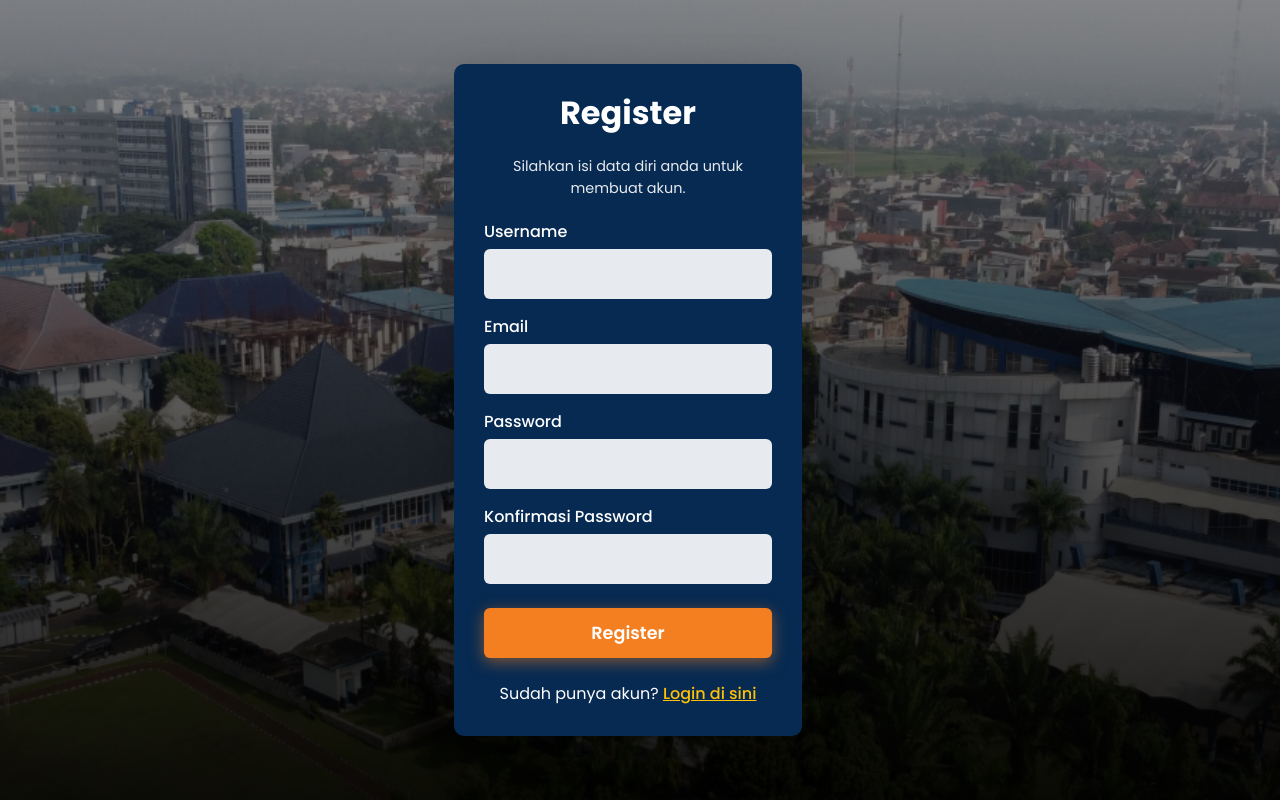
After one commit to Olyvian/PBL_IVSS, a PHP site: page /register.php in a window 1280 px wide. The commit adds this page. Run offline with PHP 8.4, Linux system fonts and the light colour scheme; some libraries are stand-ins or nearby versions.

Commit message:
memindahkan login,logout,register

```diff
--- /dev/null
+++ b/register.php
@@ -0,0 +1,229 @@
+<?php
+if (session_status() === PHP_SESSION_NONE) {
+    session_start();
+}
+
+include 'config/database.php';
+$message = '';
+
+if ($_SERVER['REQUEST_METHOD'] === 'POST') {
+    $username = $_POST['username'];
+    $email = $_POST['email'];
+    $password = $_POST['password'];
+    $confirm_password = $_POST['confirm_password'];
+
+    if ($password !== $confirm_password) {
+        $message = "❌ Konfirmasi password tidak cocok!";
+    } else {
+
+        // Gunakan variabel $pdo dari database.php
+        $check_stmt = $pdo->prepare("SELECT id FROM users WHERE username = :username OR email = :email");
+        $check_stmt->execute(['username' => $username, 'email' => $email]);
+
+        if ($check_stmt->rowCount() > 0) {
+            $message = "❌ Username atau email sudah digunakan!";
+        } else {
+            $hashed_password = password_hash($password, PASSWORD_DEFAULT);
+
+            // Gunakan variabel $pdo dari database.php
+            $insert_stmt = $pdo->prepare(
+                "INSERT INTO users (username, email, password) VALUES (:username, :email, :password)"
+            );
+
+            try {
+                $insert_stmt->execute([
+                    'username' => $username,
+                    'email' => $email,
+                    'password' => $hashed_password
+                ]);
+
+                $message = "✅ Registrasi berhasil! Silakan <a href='login.php'>login</a>.";
+            } catch (PDOException $e) {
+                if (strpos($e->getMessage(), 'violates check constraint') !== false) {
+                     $message = "❌ Registrasi gagal. Pastikan nilai 'role' yang diizinkan di database adalah 'User'.";
+                } else {
+                     $message = "❌ Registrasi gagal. Error: " . htmlspecialchars($e->getMessage());
+                }
+            }
+        }
+    }
+}
+?>
+
+<!DOCTYPE html>
+<html lang="id">
+<head>
+    <meta charset="UTF-8">
+    <meta name="viewport" content="width=device-width, initial-scale=1.0">
+    <title>Register - PBL</title>
+    <link href="https://cdn.jsdelivr.net/npm/bootstrap@5.3.3/dist/css/bootstrap.min.css" rel="stylesheet">
+    <link href="https://fonts.googleapis.com/css2?family=Poppins:wght@300;400;500;600;700&display=swap" rel="stylesheet">
+    <style>
+:root {
+    --polinema-blue-dark: #072a52;
+    --polinema-orange: #f47f20;
+    --color-text-light: #ffffff;
+    --color-text-dark: #333333;
+}
+
+body {
+    font-family: 'Poppins', sans-serif;
+    min-height: 100vh;
+    display: flex;
+    align-items: center;
+    justify-content: center;
+    color: var(--color-text-light);
+
+    background:
+        linear-gradient(rgba(0, 0, 0, 0), rgba(0, 0, 0, 0.85)),
+        /* Menggunakan latar belakang g4.png dari login.php, asumsi file ini tersedia */
+        url('g4.png') center center no-repeat fixed;
+
+    background-size: cover;
+    background-color: #555;
+}
+
+.card-login { /* Mengganti .card menjadi .card-login agar sesuai dengan style login */
+    background-color: var(--polinema-blue-dark);
+    color: var(--color-text-light);
+    border-radius: 10px;
+    box-shadow: 0 15px 50px rgba(0, 0, 0, 0.5);
+    max-width: 450px;
+    width: 100%;
+}
+
+.card-login h2 {
+    color: var(--color-text-light);
+    font-weight: 700;
+    font-size: 2rem;
+    margin-bottom: 5px;
+}
+
+.card-body-custom { /* Menambahkan class custom untuk padding */
+    padding: 30px;
+}
+
+.greeting-text { /* Menambahkan teks sambutan untuk konsistensi */
+    font-size: 0.9rem;
+    margin-bottom: 20px;
+    text-align: center;
+    opacity: 0.9;
+}
+
+.form-control {
+    background-color: rgba(255, 255, 255, 0.9);
+    border: none;
+    height: 50px;
+    color: var(--color-text-dark);
+    font-weight: 500;
+}
+.form-control:focus {
+    background-color: var(--color-text-light);
+    border-color: var(--polinema-orange);
+    box-shadow: 0 0 5px rgba(244, 127, 32, 0.8);
+}
+
+.btn-custom {
+    background-color: var(--polinema-orange);
+    border: none;
+    color: white;
+    font-weight: 600;
+    font-size: 1.1rem;
+    padding: 12px 0;
+    box-shadow: 0 4px 15px rgba(244, 127, 32, 0.5);
+    transition: background-color 0.3s ease;
+}
+.btn-custom:hover {
+    background-color: #e0741c;
+    transform: translateY(-1px);
+}
+.alert-danger, .alert-success { /* Menyesuaikan alert agar sesuai dengan login, hanya menggunakan satu style */
+    background-color: #ffc107;
+    color: var(--color-text-dark);
+    border: none;
+    font-weight: 600;
+    margin-bottom: 20px;
+}
+
+.card-login a, .container a { /* Menyesuaikan warna link */
+    color: #ffc107;
+    text-decoration: underline;
+    font-weight: 500;
+}
+.card-login a:hover, .container a:hover {
+    color: #ffd700;
+}
+
+/* Menghilangkan atau menyesuaikan style navbar yang ada di register.php */
+.navbar {
+    display: none; /* Menyembunyikan navbar agar sesuai dengan tampilan login.php */
+}
+
+/* Style tambahan untuk label di register.php agar terlihat di background gelap */
+.form-label {
+    color: var(--color-text-light);
+    font-weight: 500;
+    margin-bottom: 5px;
+}
+
+    </style>
+</head>
+<body>
+
+    <div class="container">
+        <div class="row justify-content-center w-100">
+            <div class="col-md-6 col-lg-4">
+                <div class="card-login shadow-lg border-0">
+                    <div class="card-body-custom">
+                        <h2 class="text-center mb-4">Register</h2>
+
+                        <div class="greeting-text">
+                            Silahkan isi data diri anda untuk membuat akun.
+                        </div>
+
+                        <?php if (!empty($message)): ?>
+                            <?php
+                            // Mengubah logika alert agar tetap menggunakan style kuning dari login.php
+                            $alertClass = strpos($message, '✅') !== false ? 'alert-success' : 'alert-danger';
+                            ?>
+                            <div class="alert alert-danger text-center" role="alert">
+                                <?php echo $message; ?>
+                            </div>
+                        <?php endif; ?>
+
+                        <form action="register.php" method="POST">
+                            <div class="mb-3">
+                                <label for="username" class="form-label">Username</label>
+                                <input type="text" class="form-control" id="username" name="username" required>
+                            </div>
+
+                            <div class="mb-3">
+                                <label for="email" class="form-label">Email</label>
+                                <input type="email" class="form-control" id="email" name="email" required>
+                            </div>
+
+                            <div class="mb-3">
+                                <label for="password" class="form-label">Password</label>
+                                <input type="password" class="form-control" id="password" name="password" required>
+                            </div>
+                            <div class="mb-3">
+                                <label for="confirm_password" class="form-label">Konfirmasi Password</label>
+                                <input type="password" class="form-control" id="confirm_password" name="confirm_password" required>
+                            </div>
+                            <div class="d-grid mt-4">
+                                <button type="submit" class="btn btn-custom">Register</button>
+                            </div>
+                        </form>
+
+                        <div class="text-center mt-4">
+                            <p class="mb-0">Sudah punya akun? <a href="login.php">Login di sini</a></p>
+                        </div>
+                    </div>
+                </div>
+            </div>
+        </div>
+    </div>
+
+    <script src="https://cdn.jsdelivr.net/npm/bootstrap@5.3.3/dist/js/bootstrap.bundle.min.js"></script>
+</body>
+</html>
```
Also changed, not shown: index.php (+13 -0 lines), login.php (added, +215 -0 lines), logout.php (added, +12 -0 lines).
